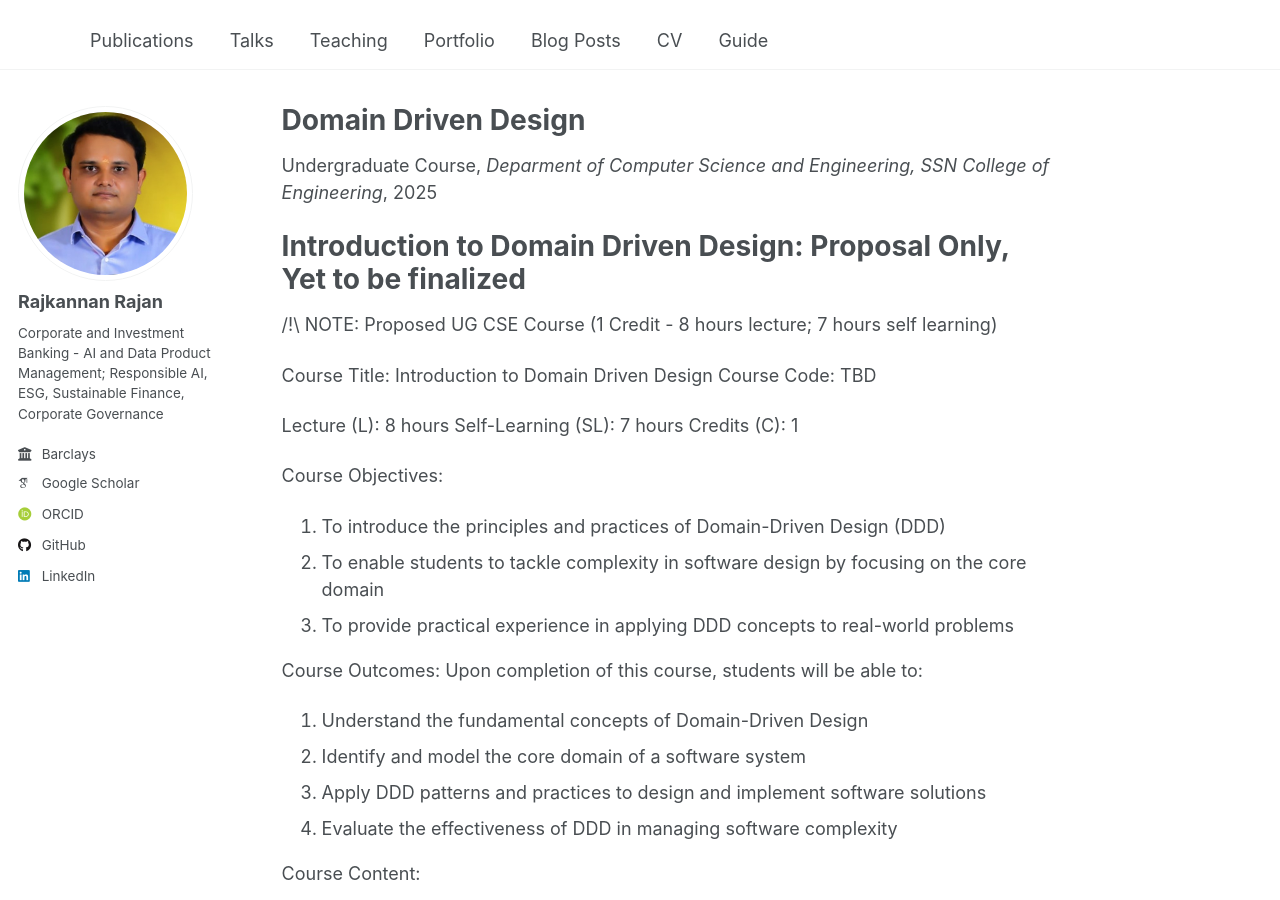
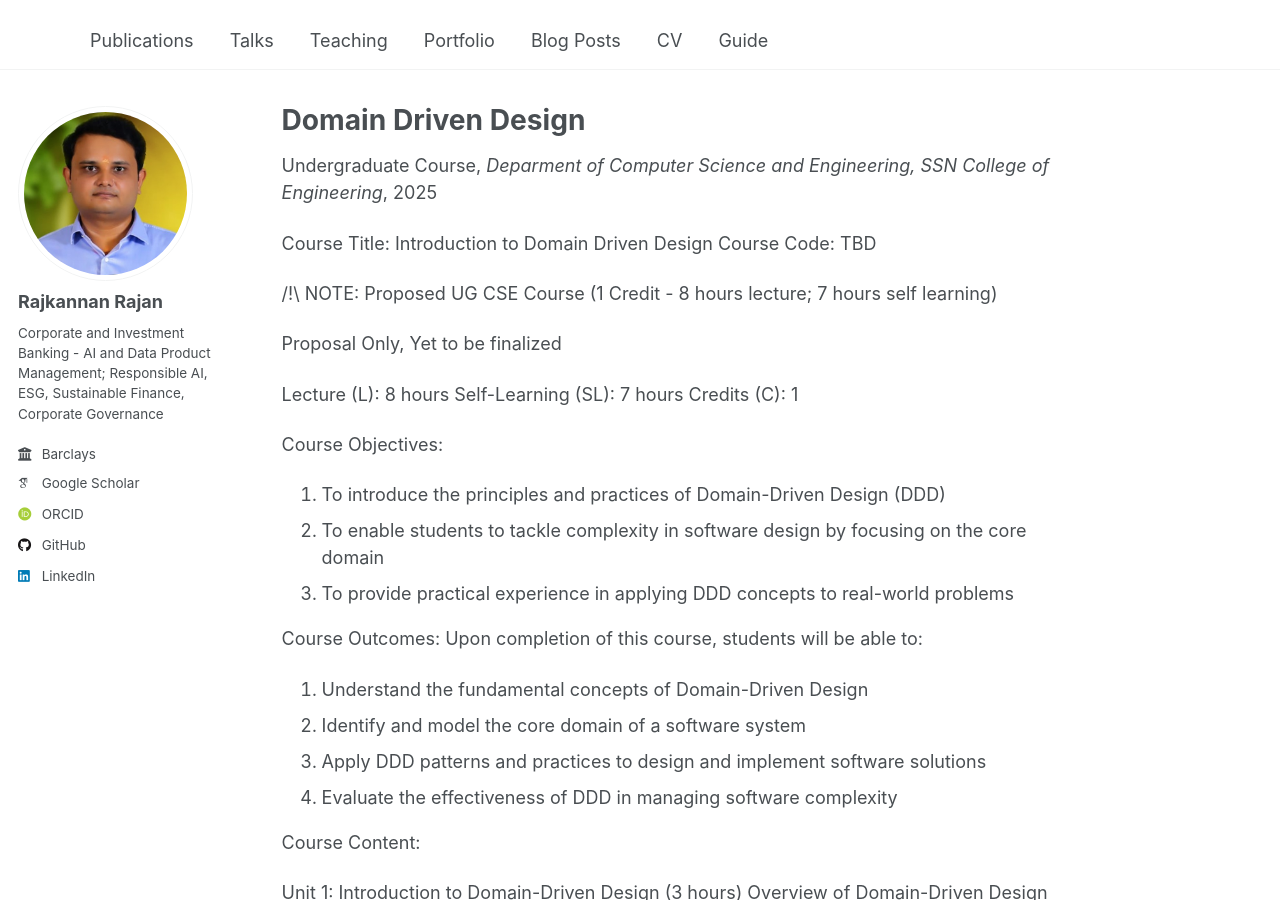
Before and after one commit to rajkannanrajan/rajkannanrajan.github.io, a Jekyll site: the page built from _teaching/2025-DDD-UG-CSE-SSNCE-Fall.md, in a window 1280 px wide and 900 px high. Built offline with Jekyll 4.4.1, drawn with Linux system fonts in a browser that asks for light colours; some web fonts are replaced.

Commit message:
Update 2025-DDD-UG-CSE-SSNCE-Fall.md

```diff
--- a/_teaching/2025-DDD-UG-CSE-SSNCE-Fall.md
+++ b/_teaching/2025-DDD-UG-CSE-SSNCE-Fall.md
@@ -8,13 +8,12 @@ date: 2025-05-15
 location: "Chennai, India"
 ---
 
-Introduction to Domain Driven Design: Proposal Only, Yet to be finalized
-======
+Course Title: Introduction to Domain Driven Design
+Course Code: TBD
 
 /!\ NOTE: Proposed UG CSE Course (1 Credit - 8 hours lecture; 7 hours self learning)
 
-Course Title: Introduction to Domain Driven Design
-Course Code: TBD
+Proposal Only, Yet to be finalized
 
 Lecture (L): 8 hours
 Self-Learning (SL): 7 hours
```
